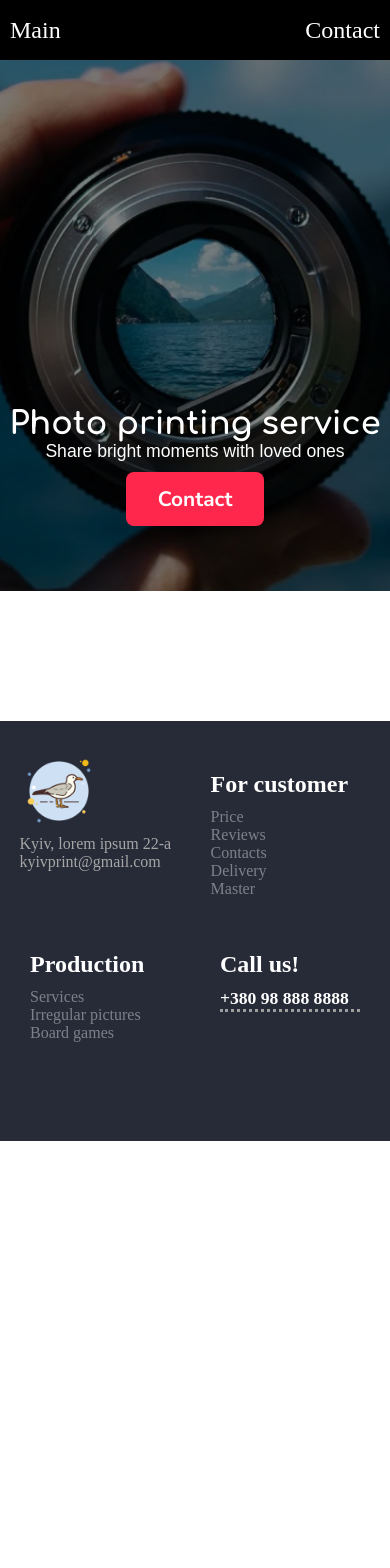
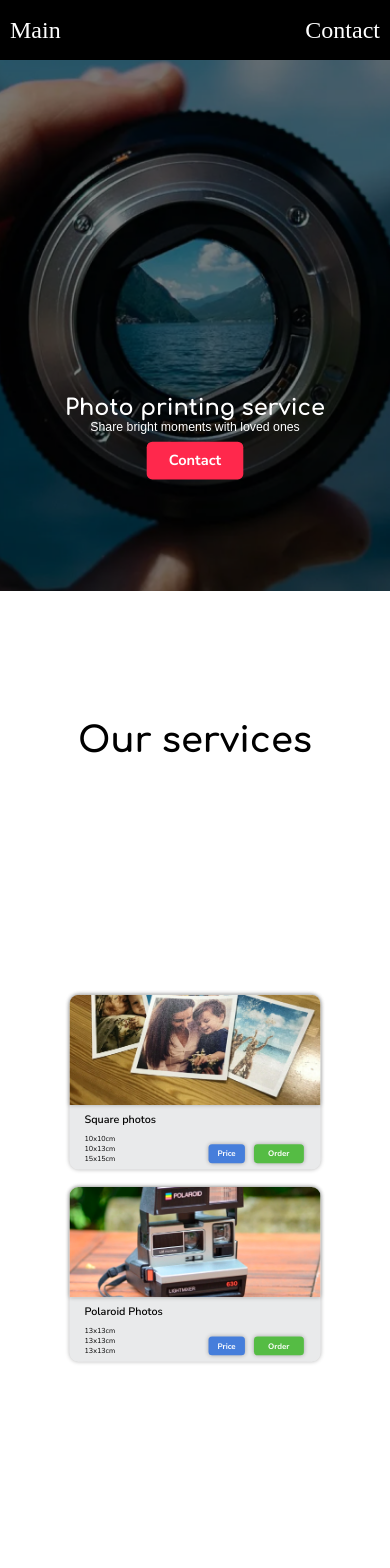
Before and after one commit to sssgen/photo-layout, a React (Create React App) app in the folder client/: page / in a window 390 px wide. Shown: the top 1568 px of the page. Before the commit the page ends 1141 px from the top, so only its background shows below. Built offline with nearby package versions, Linux system fonts and the light colour scheme.

Commit message:
services responsive top block

```diff
--- a/client/src/pages/Landing/Landing.jsx
+++ b/client/src/pages/Landing/Landing.jsx
@@ -1,11 +1,11 @@
 import React from 'react';
 import { Link } from 'react-router-dom';
 import MainButton from '../../components/UI/MainButton/MainButton';
+import polaroidPhotos from '../../images/polaroidPhotos.png';
+import squarePhotos from '../../images/squarePhotos.jpg';
 import './Landing.scss';
 
-
-
-const Landing = () => {
+function Landing() {
     return (
         <div className='landingWrapper'>
             <div className='header'>
@@ -18,9 +18,45 @@ const Landing = () => {
                 </div>
             </div>
 
-            <div></div>
+            <div className='ourServices'>
+                <h2 className='servicesHeader'>Our services</h2>
+                <div className='topServices'>
+                    <div className='squareService topService'>
+                        <img src={squarePhotos} alt='square photos' className='serviceImage' />
+                        <h3>Square photos</h3>
+                        <div className='squareFlex topServiceFlex'>
+                            <div className='squarePhotoSize servicesPhotoSize'>
+                            <p>10x10cm</p>
+                            <p>10x13cm</p>
+                            <p>15x15cm</p>
+                            </div>
+                            <div className='polaroidButtons servicesButtons'>
+                            <button className='squarePrice priceButton servicesButton'>Price</button>
+                            <button className='squareOrder orderButton servicesButton'>Order</button>
+                            </div>
+                        </div>
+                    </div>
+
+                    <div className='polaroidService topService'>
+                        <img src={polaroidPhotos} alt='polaroid photos' className='serviceImage' />
+                        <h3>Polaroid Photos</h3>
+                        <div className='polaroidFlex topServiceFlex'>
+                            <div className='polaroidPhotoSize servicesPhotoSize'>
+                                <p>13x13cm</p>
+                                <p>13x13cm</p>
+                                <p>13x13cm</p>
+                            </div>
+                            <div className='polaroidButtons servicesButtons'>
+                            <button className='polaroidPrice priceButton servicesButton'>Price</button>
+                            <button className='polaroidOrder orderButton servicesButton'>Order</button>
+                            </div>
+                        </div>
+                    </div>
+                </div>
+
+            </div>
         </div>
     );
-};
+}
 
 export default Landing;
--- a/client/src/pages/Landing/Landing.scss
+++ b/client/src/pages/Landing/Landing.scss
@@ -44,8 +44,89 @@
 
 }
 
-@media (max-width: 800px) {
-    .headerSlider{
+.servicesHeader {
+    text-align: center;
+    font-family: 'Comfortaa', sans-serif;
+    font-weight: 700;
+    font-size: 2.2rem;
+}
+
+.topServices {
+    display: flex;
+    justify-content: center;
+    gap: 5%;
+}
+
+.topService {
+    height: 388px;
+    background-color: #E9EAEB;
+    border-radius: 20px;
+    box-shadow: 0px 0px 10px rgba(0, 0, 0, 0.3);
+    margin-bottom: 10%;
+
+    h3 {
+        margin-left: 6%;
+        margin-top: 2%;;
+        font-size: 1.5rem;
+        font-family: 'Nunito Sans', sans-serif;
+        font-weight: 600;
+    }
+
+    p {
+        font-family: 'Nunito Sans', sans-serif;
+        font-weight: 400;
+    }
+}
+
+.serviceImage {
+    border-top-right-radius: 20px;
+    border-top-left-radius: 20px;
+    box-shadow: 0px 0px 10px rgba(0, 0, 0, 0.3);
+}
+
+.topServiceFlex {
+    display: flex;
+    margin-top: 3%;
+    margin-left: 6%;
+    gap: 39.5%
+}
+
+.servicesButtons {
+    display: flex;
+    flex-direction: row;
+    gap: 20px
+}
+
+.servicesButton {
+    margin-top: 11%;
+    height: 42px;
+    border-radius: 8px;
+    border: 0;
+    font-family: 'Nunito Sans', sans-serif;
+    font-weight: 700;
+    color: white;
+    font-size: 1.1rem;
+    box-shadow: 0px 0px 10px rgba(0, 0, 0, 0.3);
+}
+
+.orderButton {
+    background-color: #55BC44;
+    width: 111px;
+}
+
+.priceButton {
+    background-color: #467EDB;
+    width: 81px;
+}
+
+@media (min-width: 1200px) {
+    .servicesHeader {
+    margin-bottom: 30px;
+    }
+}
+
+@media (max-width: 1200px) {
+    .headerSlider {
         display: flex;
         justify-content: center;
     }
@@ -67,5 +148,40 @@
             font-family: 'Nurito sans', sans-serif;
             font-size: 1.1rem;
         }
+    }
+
+    .topServices {
+        scale: 0.8;
+    }
 }
+
+@media (max-width: 1000px) {
+    .topServices {
+        scale: 0.68;
+    }
 }
+
+@media (max-width: 800px) {
+    .topServices {
+        flex-wrap: wrap;
+        scale: 0.8;
+    }
+
+}
+
+@media (max-width: 600px) {
+    .topServices {
+        scale: 0.6;
+    }
+}
+
+@media (max-width: 400px) {
+    .topServices {
+        scale: 0.45;
+    }
+
+    .headerInfo {
+        scale: 0.7;
+        flex-shrink: 0;
+    }
+}
```
